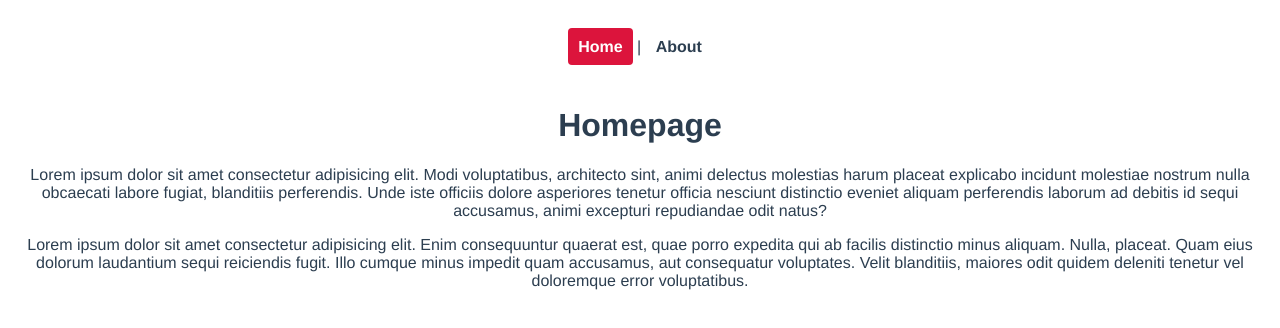
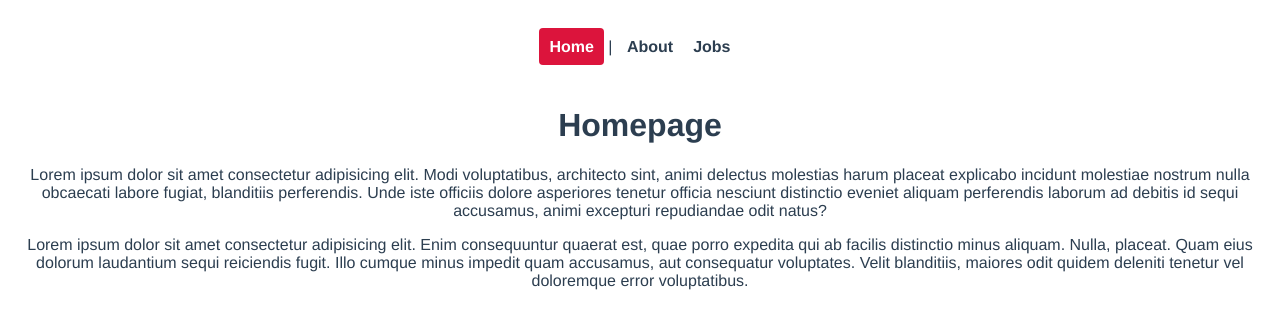
Before and after one commit to Charlon-Dale/vue-ninja-job, a Vue app: page / in a window 1280 px wide. Shown: the top 328 px of the page. Built offline with nearby package versions, Linux system fonts and the light colour scheme.

Commit message:
created router-links for jobs

```diff
--- a/src/App.vue
+++ b/src/App.vue
@@ -2,6 +2,7 @@
   <nav>
     <router-link to="/">Home</router-link> |
     <router-link :to="{ name: 'About' }">About</router-link>
+    <router-link :to="{ name: 'Jobs' }">Jobs</router-link>
   </nav>
   <router-view/>
 </template>
```
